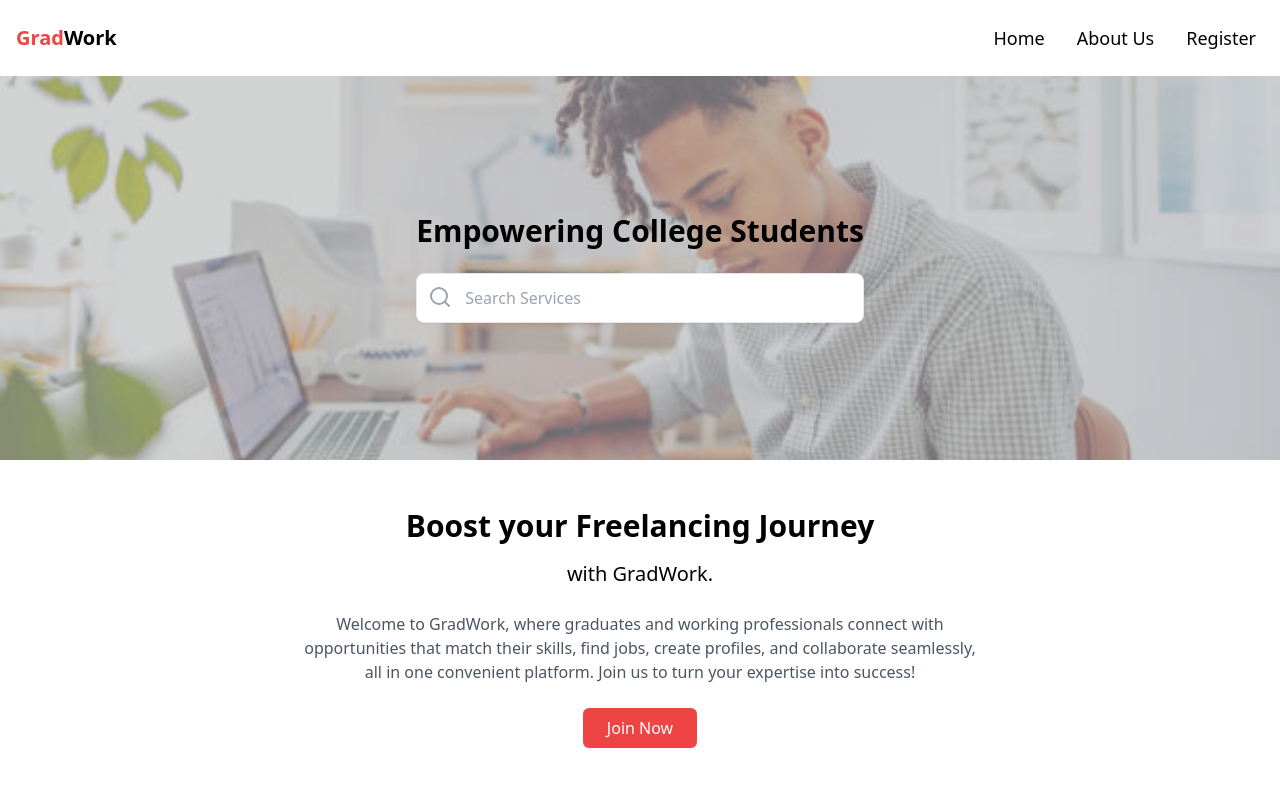
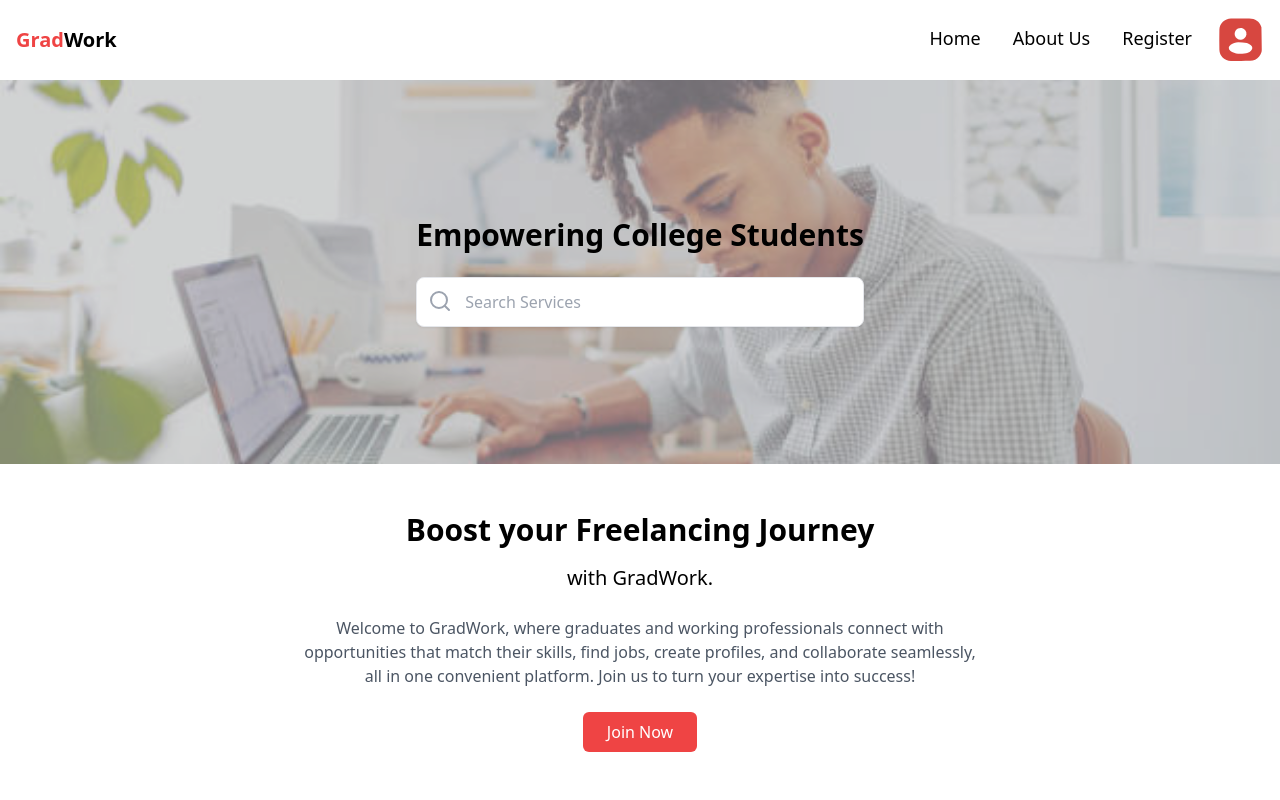
Before and after one commit to glitchySid/Gradworkfrontend, a React (Vite) app: page / in a window 1280 px wide. Shown: the top 800 px of the page. Built offline with nearby package versions, Linux system fonts and the light colour scheme.

Commit message:
fixed the profile icon in the header

```diff
--- a/src/components/ui/header.jsx
+++ b/src/components/ui/header.jsx
@@ -4,6 +4,7 @@ import { AnimatePresence, motion } from "framer-motion";
 import { Menu, X } from "lucide-react";
 import { useLocation, useNavigate } from "react-router-dom";
 import SearchBar from "./searchbar.jsx";
+import profileIcon from "../../assets/profile_icon.svg";
 
 const Header = ({ onAboutUsClick }) => {
   const [isOpen, setIsOpen] = useState(false);
@@ -86,6 +87,9 @@ const Header = ({ onAboutUsClick }) => {
             onClick={() => navigate("/register")}
           >
             Register
+          </li>
+          <li >
+            <img src={profileIcon} alt="Profile Icon" className="w-12 h-12" />
           </li>
         </ul>
       </div>
```
